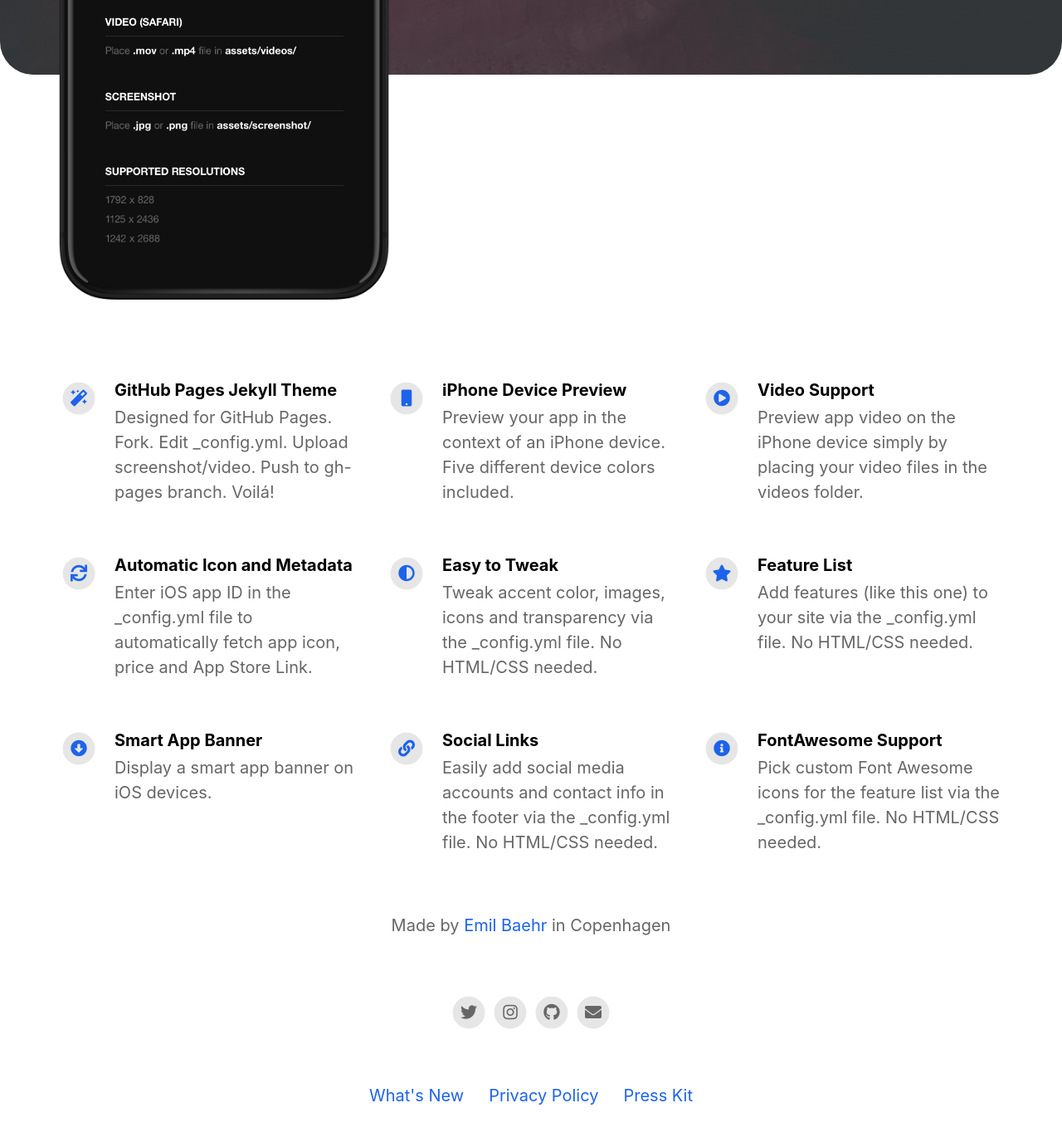
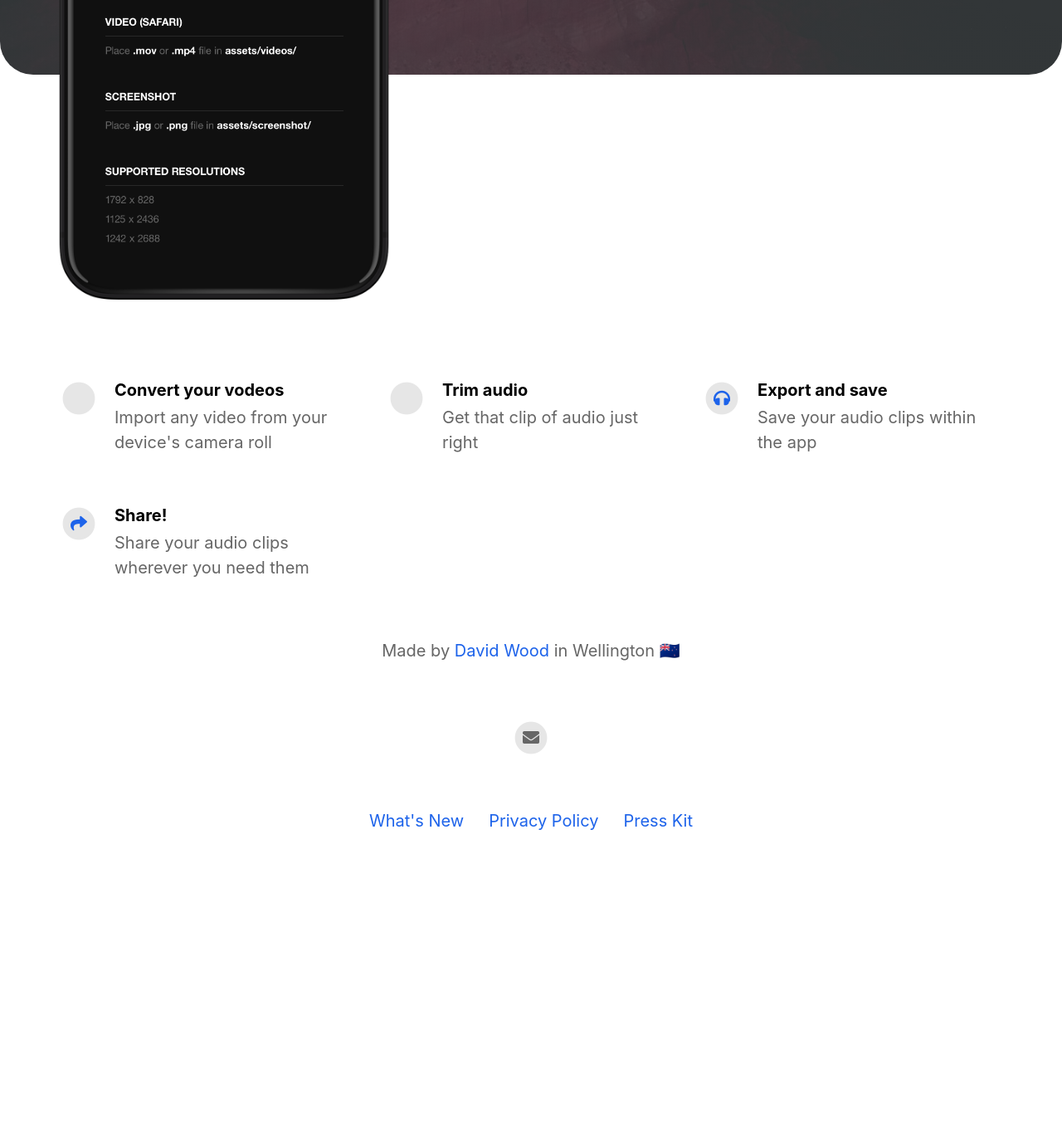
Before and after one commit to davidgarywood/www.lightbeamapps.com-videotoaudio, a Jekyll site: the page built from index.html, in a window 1280 px wide and 1400 px high, scrolled down 624 px. Shown: the top 1370 px of the window at 83% size. Built offline with Jekyll 4.4.1, drawn with Linux system fonts in a browser that asks for light colours; nearby versions of some CDN libraries; after the commit the page ends 1693 px from its top, so only the background shows below that; some of the changed text lies outside the part shown.

Commit message:
Some initial info

```diff
--- a/_config.yml
+++ b/_config.yml
@@ -2,32 +2,32 @@
 Video To Audio                                :                                           # Automatically populates with app name if not set and if iOS app ID is set. Otherwise enter manually.
 
 # App Info
-ios_app_id                                : 1234793120                                # Required. Enter iOS app ID to automatically populate name, price and icons (e.g. 718043190).
-ios_app_country                           : us                                        # Required outside USA. Enter 2 letter country code as in https://en.wikipedia.org/wiki/ISO_3166-1_alpha-2
+ios_app_id                                : 1641026220                                # Required. Enter iOS app ID to automatically populate name, price and icons (e.g. 718043190).
+ios_app_country                           : nz                                        # Required outside USA. Enter 2 letter country code as in https://en.wikipedia.org/wiki/ISO_3166-1_alpha-2
 
 appstore_link                             :                                           # Automatically populates if not set and if iOS app ID is set. Otherwise enter manually.
 playstore_link                            :                                           # Enter Google Play Store URL.
-presskit_download_link                    : https://emilbaehr.com                                          # Enter a link to downloadable file or (e.g. public Dropbox link to a .zip file).
+presskit_download_link                    : https://lightbeamapps.com/                                        # Enter a link to downloadable file or (e.g. public Dropbox link to a .zip file).
                                                                                       # Or upload your press kit file to assets and set path accordingly (e.g. "assets/your_press_kit.zip").
 
 app_icon                                  : # assets/appicon.png                      # Automatically populates if not set and if iOS app ID is set.  Otherwise enter path to icon file manually.
 app_name                                  :                                           # Automatically populates if not set and if iOS app ID is set.  Otherwise enter manually.
 app_price                                 :                                           # Automatically populates if not set and if iOS app ID is set.  Otherwise enter manually.
-app_description                           : Write a short tagline for your app.
+app_description                           : Export movies to sound files
 
 enable_smart_app_banner                   : true                                      # Set to true to show a smart app banner at top of page on mobile devices.
 
 
 
 # Information About Yourself
-your_name                                 : Emil Baehr
-your_link                                 : https://emilbaehr.com
-your_city                                 : Copenhagen
-email_address                             : emil.baehr@gmail.com
+your_name                                 : David Wood
+your_link                                 : https://lightbeamapps.com
+your_city                                 : Wellington 🇳🇿
+email_address                             : support@lightbeamapps.zendesk.com
 facebook_username                         :
-instagram_username                        : ebaehr
-twitter_username                          : ebaehr
-github_username                           : emilbaehr
+instagram_username                        :
+twitter_username                          :
+github_username                           :
 youtube_username                          :
 
 
@@ -35,45 +35,21 @@
 # Feature List                            Edit, add or remove features to be presented.
 features                                  :
 
-  - title                                 : GitHub Pages Jekyll Theme
-    description                           : Designed for GitHub Pages. Fork. Edit _config.yml. Upload screenshot/video. Push to gh-pages branch. Voilá!
-    fontawesome_icon_name                 : magic
+  - title                                 : Convert your vodeos
+    description                           : Import any video from your device's camera roll
+    fontawesome_icon_name                 : file-video-o
 
-  - title                                 : iPhone Device Preview
-    description                           : Preview your app in the context of an iPhone device. Five different device colors included.
-    fontawesome_icon_name                 : mobile
+  - title                                 : Trim audio
+    description                           : Get that clip of audio just right
+    fontawesome_icon_name                 : scissors
 
-  - title                                 : Video Support
-    description                           : Preview app video on the iPhone device simply by placing your video files in the videos folder.
-    fontawesome_icon_name                 : play-circle
+  - title                                 : Export and save
+    description                           : Save your audio clips within the app
+    fontawesome_icon_name                 : headphones
 
-  - title                                 : Automatic Icon and Metadata
-    description                           : Enter iOS app ID in the _config.yml file to automatically fetch app icon, price and App Store Link.
-    fontawesome_icon_name                 : sync
-
-  - title                                 : Easy to Tweak
-    description                           : Tweak accent color, images, icons and transparency via the _config.yml file. No HTML/CSS needed.
-    fontawesome_icon_name                 : adjust
-
-  - title                                 : Feature List
-    description                           : Add features (like this one) to your site via the _config.yml file. No HTML/CSS needed.
-    fontawesome_icon_name                 : star
-
-  - title                                 : Smart App Banner
-    description                           : Display a smart app banner on iOS devices.
-    fontawesome_icon_name                 : arrow-alt-circle-down
-
-  - title                                 : Social Links
-    description                           : Easily add social media accounts and contact info in the footer via the _config.yml file. No HTML/CSS needed.
-    fontawesome_icon_name                 : link
-
-  - title                                 : FontAwesome Support
-    description                           : Pick custom Font Awesome icons for the feature list via the _config.yml file. No HTML/CSS needed.
-    fontawesome_icon_name                 : info-circle
-
-  - title                                 : # New Feature Title
-    description                           : # New Feature Description
-    fontawesome_icon_name                 : # Enter Font Awesome icon name (e.g. star). Find icons on fontawesome.com/icons.
+  - title                                 : Share!
+    description                           : Share your audio clips wherever you need them
+    fontawesome_icon_name                 : share
 
 
 
```
Also changed, not shown: docker-compose.yml (added, +27 -0 lines), 1 other file.
